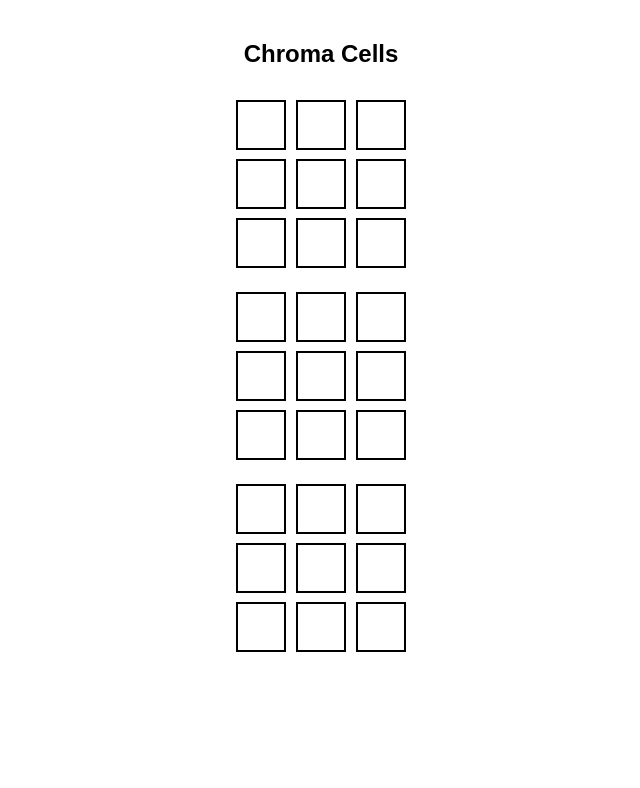
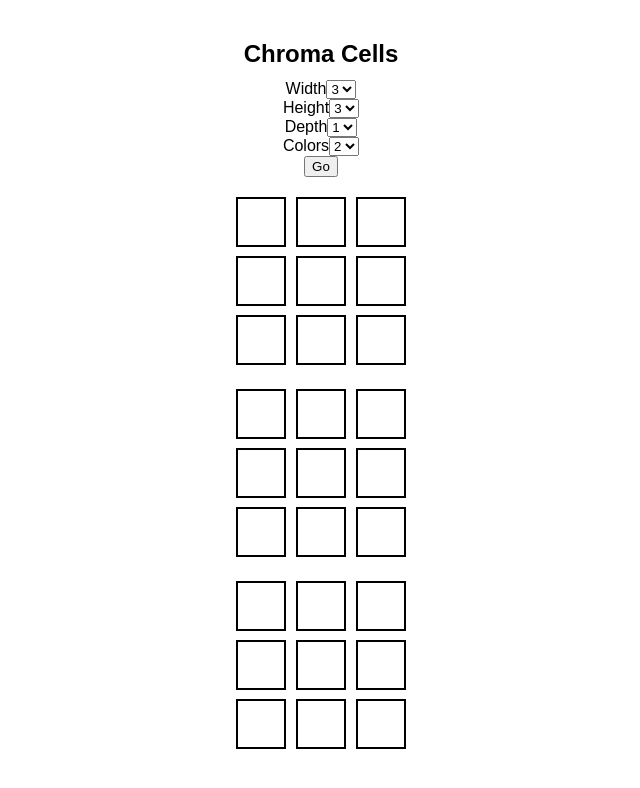
Before and after one commit to alexcavalli/chroma-cells, a React (Create React App) app: page / in a window 1280 px wide. Shown: the top 788 px of the page, without its empty margins (319-959 px from the left). Built offline with nearby package versions, Linux system fonts and the light colour scheme.

Commit message:
Add game settings config panel

```diff
--- a/src/App.js
+++ b/src/App.js
@@ -1,5 +1,6 @@
 import React, { Component } from 'react';
 import Cell from './Cell.js';
+import Settings from './Settings.js';
 import './App.css';
 
 class App extends Component {
@@ -25,6 +26,15 @@ class App extends Component {
       });
     });
   }
+
+  startGame = settings => {
+    const { width, height, depth } = settings;
+
+    this.setState({
+      values: this.generateDefaultValues(width, height, depth),
+      settings: settings
+    });
+  };
 
   playCell = (cellX, cellY, cellZ) => {
     const { values } = this.state;
@@ -117,6 +127,9 @@ class App extends Component {
         <div className="App-header">
           <h2>Chroma Cells</h2>
         </div>
+        <div className="App-settings">
+          <Settings onUpdateSettings={this.startGame} />
+        </div>
         <div className="App-container">
           {this.renderCellGrids()}
         </div>
--- /dev/null
+++ b/src/Settings.css
@@ -0,0 +1,3 @@
+.Settings {
+  text-align: center;
+}
--- /dev/null
+++ b/src/Settings.js
@@ -0,0 +1,62 @@
+import React, { Component } from 'react';
+import './Settings.css';
+
+class Settings extends Component {
+  state = {
+    width: 3,
+    height: 3,
+    depth: 1,
+    cycles: 2
+  };
+
+  updateSetting = (setting, value) => {
+    this.setState({
+      ...this.state,
+      [setting]: parseInt(value, 10)
+    });
+  };
+
+  renderDropdown(id, label, options, currentValue) {
+    return (
+      <div>
+        <label name={id}>
+          {label}
+        </label>
+        <select
+          id={id}
+          value={currentValue}
+          onChange={e => this.updateSetting(id, e.target.value)}
+        >
+          {options.map(opt => {
+            return (
+              <option value={opt}>
+                {opt}
+              </option>
+            );
+          })}
+        </select>
+      </div>
+    );
+  }
+
+  render() {
+    const { width, height, depth, cycles } = this.state;
+    return (
+      <div className="Settings">
+        {this.renderDropdown('width', 'Width', [2, 3, 4, 5], width)}
+        {this.renderDropdown('height', 'Height', [2, 3, 4, 5], height)}
+        {this.renderDropdown('depth', 'Depth', [1, 2, 3], depth)}
+        {this.renderDropdown('cycles', 'Colors', [2, 3], cycles)}
+        <button
+          onClick={() => {
+            this.props.onUpdateSettings(this.state);
+          }}
+        >
+          Go
+        </button>
+      </div>
+    );
+  }
+}
+
+export default Settings;
```
